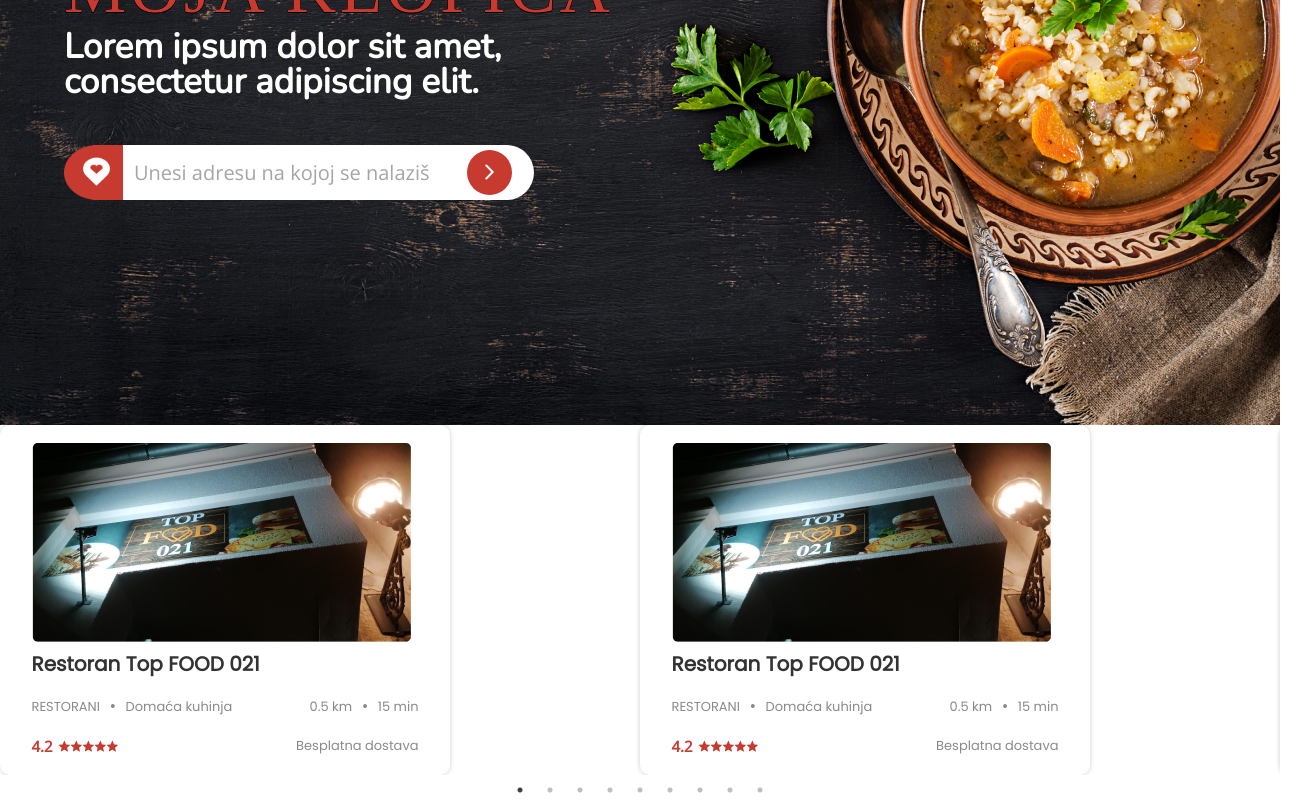
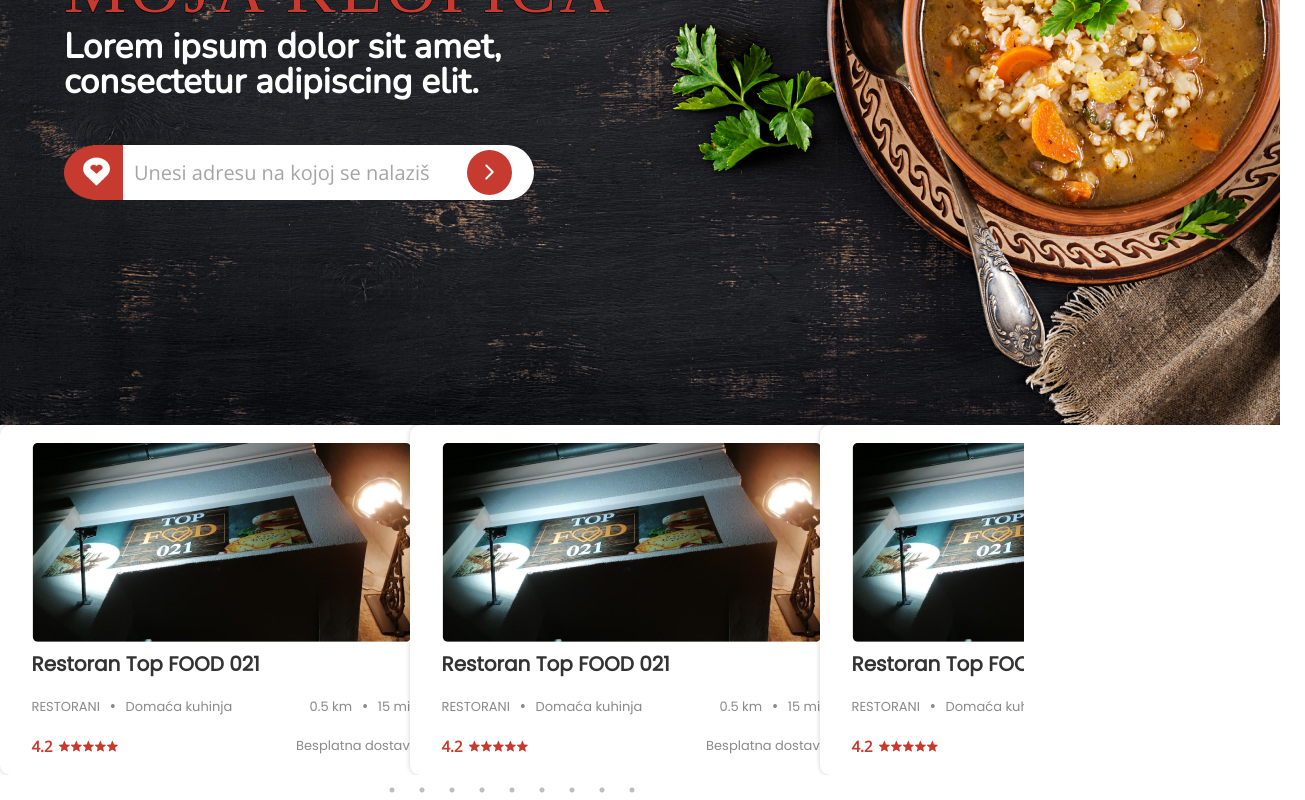
Before and after one commit to Positive-Tech/moja-kuhinjica, a Next.js app in the folder moja-kuhinjica-frontend/: page / in a window 1280 px wide. Shown: the part 462-1262 px from the top of the page, 1305 px wide, since content can reach past the window. Built offline with nearby package versions, Linux system fonts and the light colour scheme; a web font is replaced by a local one.

Commit message:
gitignore and readme file update

```diff
--- a/moja-kuhinjica-frontend/src/components/slider/MySlider.tsx
+++ b/moja-kuhinjica-frontend/src/components/slider/MySlider.tsx
@@ -1,17 +1,17 @@
-import React, { Component } from "react";
-import Slider from "react-slick";
-import RestaurantCard from "../restaurant/restaurant_card/RestaurantCard";
-import "slick-carousel/slick/slick.css"
-import "slick-carousel/slick/slick-theme.css"
+import React, { Component } from 'react'
+import Slider from 'react-slick'
+import RestaurantCard from '../restaurant/restaurant_card/RestaurantCard'
+import 'slick-carousel/slick/slick.css'
+import 'slick-carousel/slick/slick-theme.css'
 
 const MySlider = () => {
     var settings = {
         dots: true,
         infinite: true,
         speed: 500,
-      slidesToShow: 2,
+        slidesToShow: 2.5,
         slidesToScroll: 1,
-      initialSlide: 0,
+        initialSlide: 0.5,
         arrows: true,
         responsive: [
             {
@@ -20,63 +20,40 @@ var settings = {
                     slidesToShow: 3,
                     slidesToScroll: 3,
                     infinite: true,
-            dots: true
-          }
+                    dots: true,
+                },
             },
             {
                 breakpoint: 600,
                 settings: {
                     slidesToShow: 2,
                     slidesToScroll: 2,
-            initialSlide: 2
-          }
+                    initialSlide: 2,
+                },
             },
             {
                 breakpoint: 480,
                 settings: {
                     slidesToShow: 1,
-            slidesToScroll: 1
+                    slidesToScroll: 1,
+                },
+            },
+        ],
     }
-        }
-      ]
-    };
 
     return (
         <Slider {...settings}>
-        <RestaurantCard/>
-        <RestaurantCard/>
-        <RestaurantCard/>
-        <RestaurantCard/>
-        <RestaurantCard/>
-        <RestaurantCard/>
-        <RestaurantCard/>
-        <RestaurantCard/>
-        <RestaurantCard/>
+            <RestaurantCard />
+            <RestaurantCard />
+            <RestaurantCard />
+            <RestaurantCard />
+            <RestaurantCard />
+            <RestaurantCard />
+            <RestaurantCard />
+            <RestaurantCard />
+            <RestaurantCard />
         </Slider>
-    );
-
+    )
 }
 
 export default MySlider
-
-// function SampleNextArrow(props) {
-//   const { className, style, onClick } = props;
-//   return (
-//     <div
-//       className={className}
-//       style={{ ...style, display: "block", background: "red" }}
-//       onClick={onClick}
-//     />
-//   );
-// }
-
-// function SamplePrevArrow(props) {
-//   const { className, style, onClick } = props;
-//   return (
-//     <div
-//       className={className}
-//       style={{ ...style, display: "block", background: "green" }}
-//       onClick={onClick}
-//     />
-//   );
-// }
--- a/moja-kuhinjica-frontend/src/pages/index.tsx
+++ b/moja-kuhinjica-frontend/src/pages/index.tsx
@@ -1,5 +1,17 @@
-import {ColDiv} from '../styles/global'
-import { Wrapper, SearchContainer, Title, Content, InputWrapper, Input, SearchIcon, SearchButtonDiv, SearchButtonWrapper, SearchButton, ArrowIcon } from '@/styles/style'
+import { ColDiv } from '../styles/global'
+import {
+    Wrapper,
+    SearchContainer,
+    Title,
+    Content,
+    InputWrapper,
+    Input,
+    SearchIcon,
+    SearchButtonDiv,
+    SearchButtonWrapper,
+    SearchButton,
+    ArrowIcon,
+} from '@/styles/style'
 import Header from '@/components/header/Header'
 import RestaurantList from '@/components/restaurant/restaurant_list/RestaurantList'
 import { RestaurantListWrapper } from '@/styles/style'
@@ -8,11 +20,10 @@ import searchButton from '../../public/static/assets/images/search-button.png'
 import arrowIcon from '../../public/static/assets/images/arrow.svg'
 import MySlider from '@/components/slider/MySlider'
 
-
 const Home = () => {
     return (
         <ColDiv>
-          <Wrapper height="887px" >
+            <Wrapper height="887px">
                 <Header />
                 <SearchContainer justifyContent="center" width="50%">
                     <Title>moja klopica</Title>
@@ -38,7 +49,9 @@ const Home = () => {
                     </InputWrapper>
                 </SearchContainer>
             </Wrapper>
-          <MySlider/>
+            <RestaurantListWrapper>
+                <MySlider />
+            </RestaurantListWrapper>
             {/* <RestaurantListWrapper>
               <RestaurantList />
           </RestaurantListWrapper> */}
--- a/moja-kuhinjica-frontend/src/styles/style.js
+++ b/moja-kuhinjica-frontend/src/styles/style.js
@@ -107,6 +107,6 @@ export const SearchButtonWrapper = styled('div')`
     justify-content: center;
 `
 export const RestaurantListWrapper = styled('div')`
-    width: 100%;
+    width: 80%;
     background-color: #f3f1f0;
 `
```
Also changed, not shown: 2 other files (tests, documents, lock files or other folders). Lines whose indentation alone changed are shown as unchanged.
